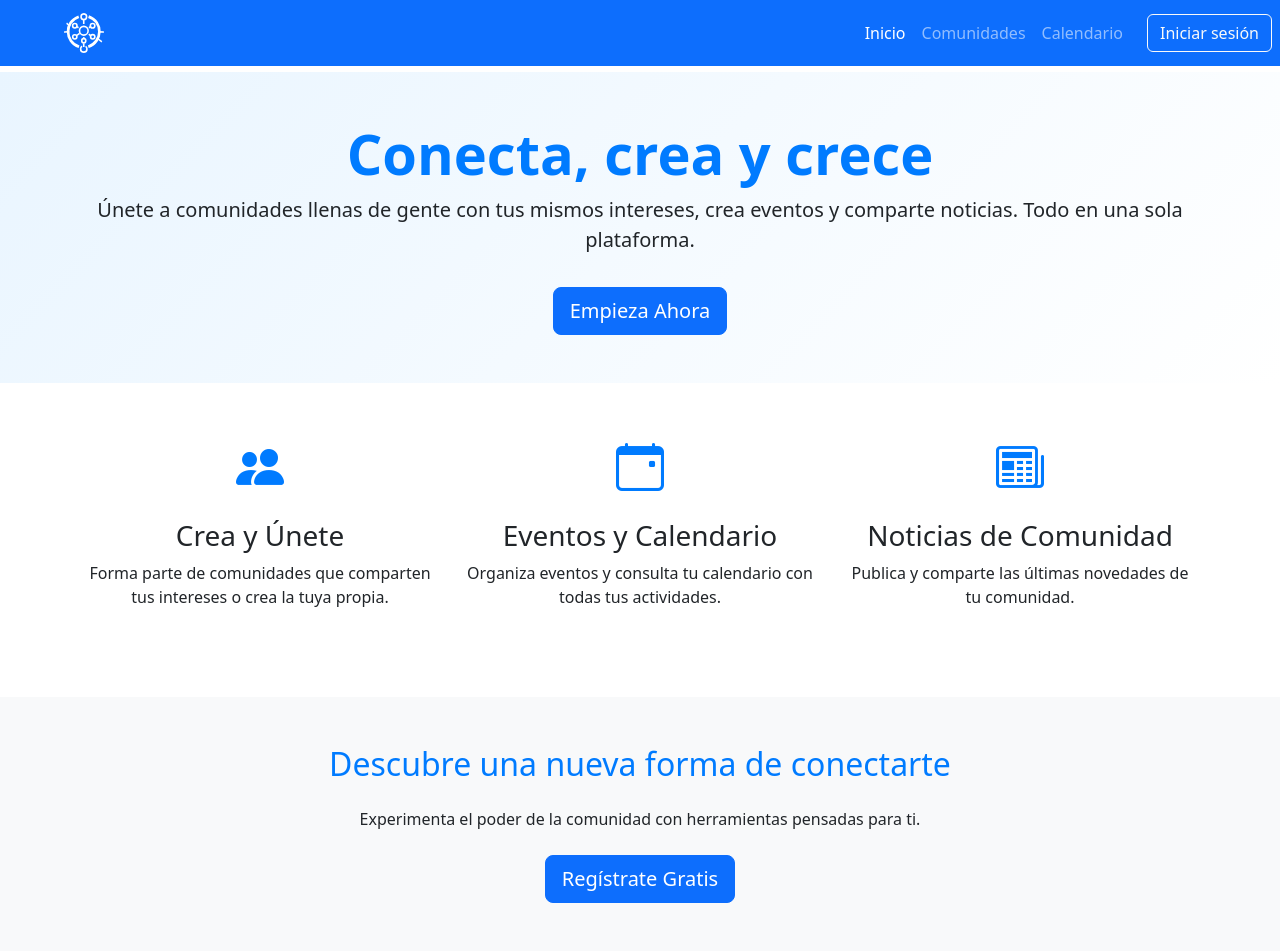
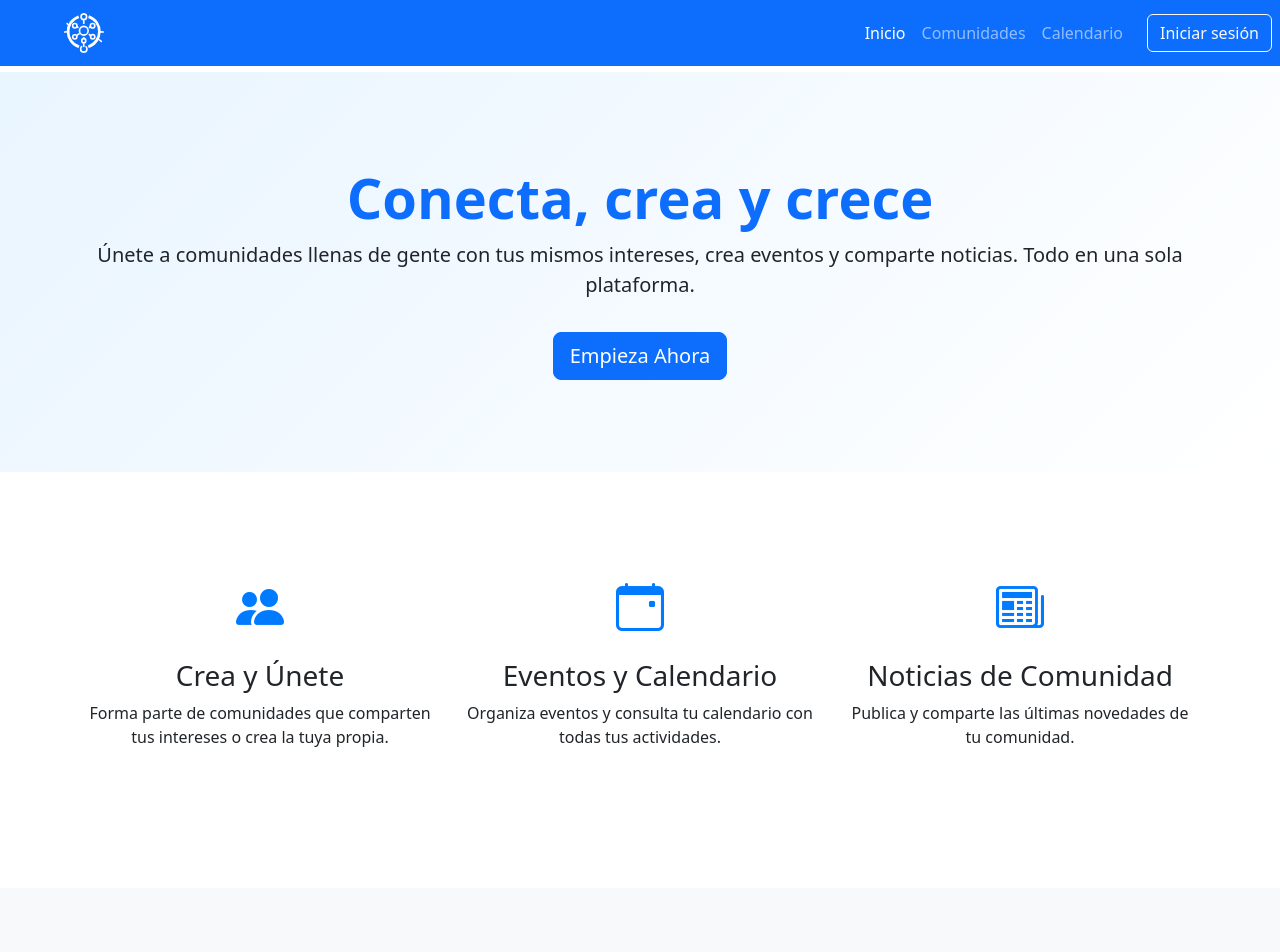
Before and after one commit to HeliotGonzalez/LinkCom-Frontend, an Angular app: page / in a window 1280 px wide. Shown: the top 952 px of the page. Built offline with nearby package versions, Linux system fonts and the light colour scheme.

Commit message:
fix: fixed dashboard styles

```diff
--- a/src/app/dashboard/dashboard.component.css
+++ b/src/app/dashboard/dashboard.component.css
@@ -7,5 +7,3 @@
   .cta-section {
     background: #f8f9fa;
   }
-
-  /* Otros estilos que desees agregar */
--- a/src/app/dashboard/dashboard.component.html
+++ b/src/app/dashboard/dashboard.component.html
@@ -1,18 +1,18 @@
 <br><br><br>
-
 <div class="container-fluid p-0">
     <!-- Sección Hero (presentación) -->
-    <section class="hero-section text-center py-5" style="background-color: #e9f5ff;">
+    <section class="hero-section d-flex align-items-center justify-content-center text-center py-5" style="background-color: #e9f5ff; height: 50vh;"    >
       <div class="container">
-        <h1 class="display-4 fw-bold" style="color: #007bff;">Conecta, crea y crece</h1>
+        <h1 class="display-4 fw-bold text-primary">Conecta, crea y crece</h1>
         <p class="lead">Únete a comunidades llenas de gente con tus mismos intereses, crea eventos y comparte noticias. Todo en una sola plataforma.</p>
         <a class="btn btn-primary btn-lg mt-3" routerLink="/user-register">Empieza Ahora</a>
       </div>
     </section>
 
+
     <!-- Sección de Características -->
     <section id="features" class="py-5">
-      <div class="container">
+      <div class="container d-flex align-items-center" style="height: 40vh;">
         <div class="row">
           <div class="col-md-4 text-center mb-4">
             <!-- Usamos Bootstrap Icons, asegúrate de tener instalados los íconos o usa tus propios íconos -->
@@ -35,7 +35,7 @@
     </section>
 
     <!-- Sección Call to Action -->
-    <section class="cta-section text-center py-5" style="background-color: #f8f9fa;">
+    <section class="cta-section d-flex align-items-center text-center py-5" style="background-color: #f8f9fa; height: 40vh;">
       <div class="container">
         <h2 class="mb-4" style="color: #007bff;">Descubre una nueva forma de conectarte</h2>
         <p class="mb-4">Experimenta el poder de la comunidad con herramientas pensadas para ti.</p>
```
